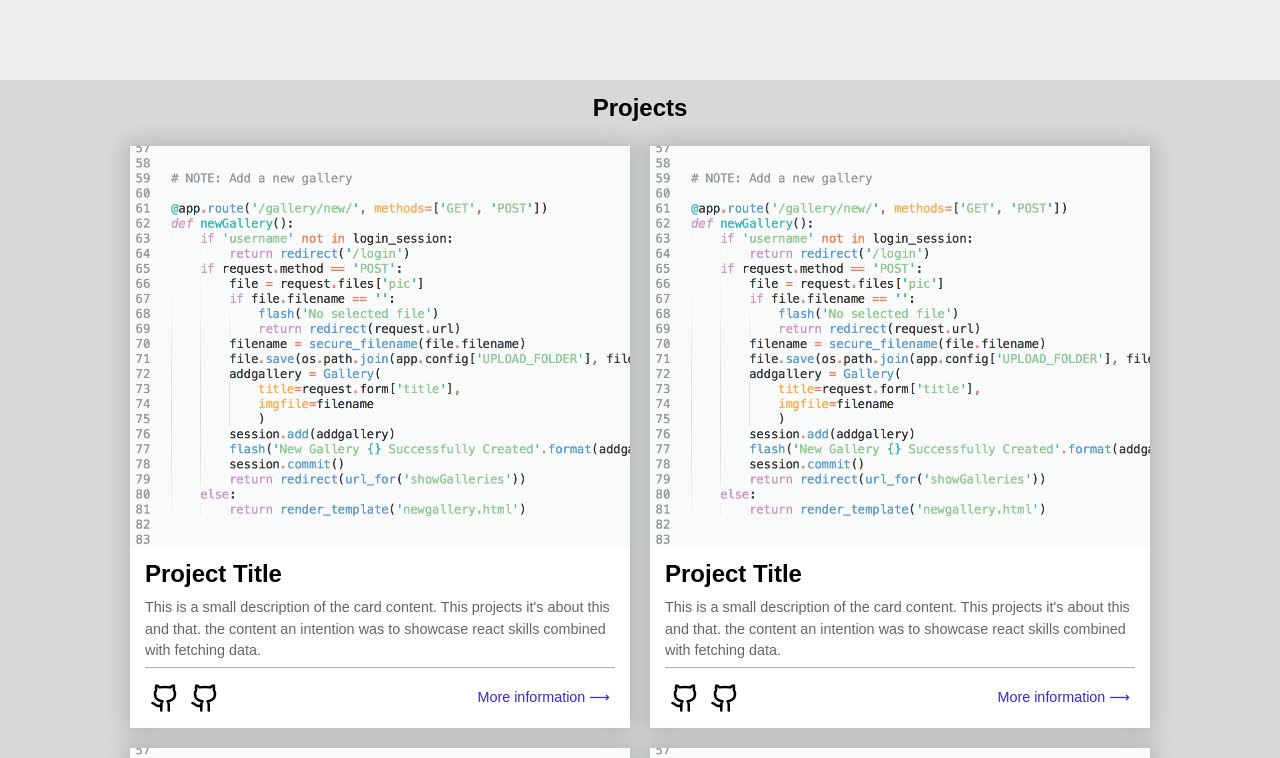
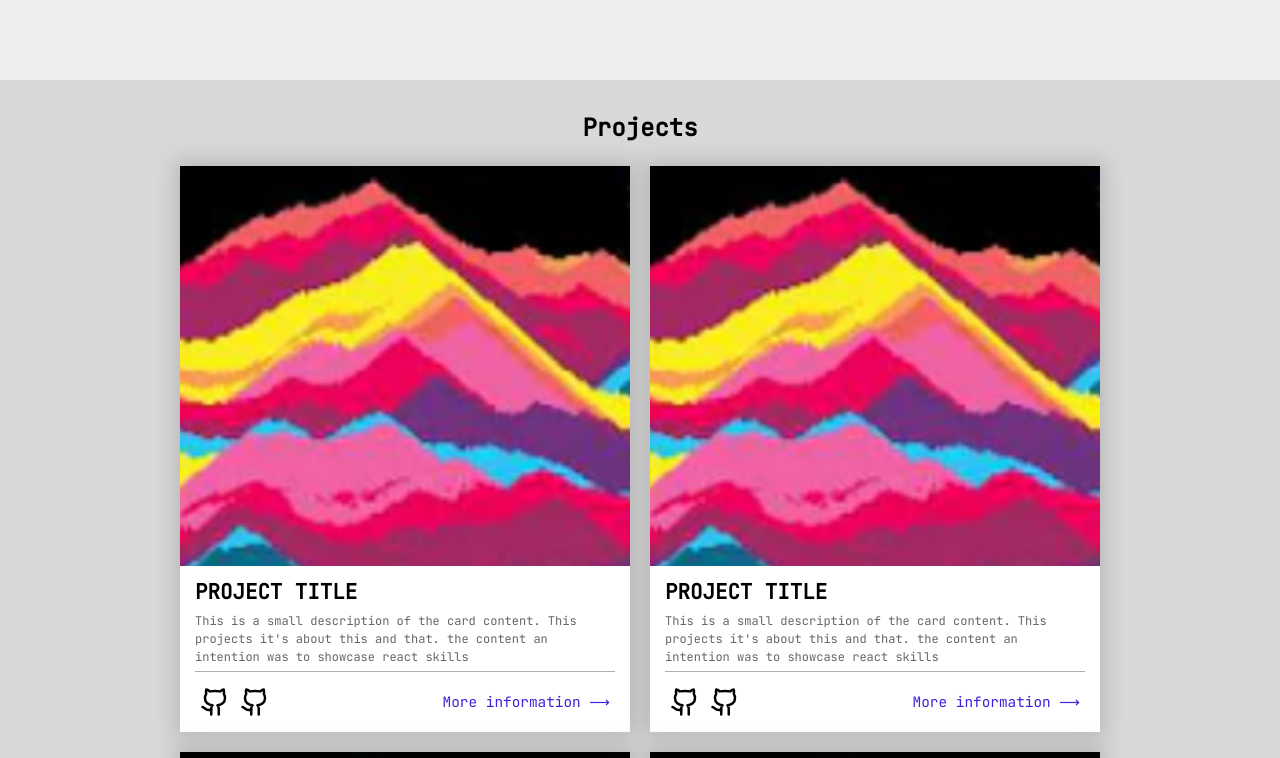
Before and after one commit to alvaro347/afrstudio, a React (Create React App) app: page / in a window 1280 px wide. Shown: the part 420-1178 px from the top of the page. Built offline with nearby package versions, Linux system fonts and the light colour scheme.

Commit message:
Card adjustment.

```diff
--- a/public/index.html
+++ b/public/index.html
@@ -3,6 +3,7 @@
   <head>
     <meta charset="utf-8" />
     <link rel="icon" href="%PUBLIC_URL%/favicon.ico" />
+    <link href='https://fonts.googleapis.com/css?family=JetBrains Mono' rel='stylesheet'>
     <meta name="viewport" content="width=device-width, initial-scale=1" />
     <meta name="theme-color" content="#000000" />
     <meta
--- a/src/components/ProjectCard.jsx
+++ b/src/components/ProjectCard.jsx
@@ -1,15 +1,16 @@
 import React from "react";
 import "../css/ProjectCard.css";
-import projectExample from "../img/code.png";
+// import projectExample from "../img/code.png";
 import logo from "../img/github.svg";
+import image1 from "../img/image1.png";
 
 function ProjectCard() {
 	return (
 		<div className="card">
-			<img src={projectExample} alt="Card" className="h-full w-full object-cover object-center lg:h-full lg:w-full" />
+			<img src={image1} alt="Card" className="h-full w-full object-cover object-center lg:h-full lg:w-full" />
 			<div className="card-content">
-				<h2 class="card-title">Project Title</h2>
-				<p className="card-description">This is a small description of the card content. This projects it's about this and that. the content an intention was to showcase react skills combined with fetching data.</p>
+				<h2 className="card-title">Project Title</h2>
+				<p className="card-description">This is a small description of the card content. This projects it's about this and that. the content an intention was to showcase react skills</p>
 				<div className="more-info flex justify-between">
 					<div className="icons flex">
 						<img src={logo} alt="Icon 1" className="" />
--- a/src/components/ProjectCard2.jsx
+++ b/src/components/ProjectCard2.jsx
@@ -4,15 +4,15 @@ import '../css/ProjectCard2.css';
 
 function ProjectCard2() {
 	return (
-<div class="product-card">
-  <div class="product-image"></div>
-  <div class="product-details">
-    <h2 class="product-title">Product Title</h2>
-    <p class="product-description">Product Description goes here. Lorem ipsum dolor sit amet, consectetur adipiscing elit.</p>
-    <div class="product-icons">
-      <i class="material-icons">star</i>
-      <i class="material-icons">favorite</i>
-      <i class="material-icons">share</i>
+<div className="product-card">
+  <div className="product-image"></div>
+  <div className="product-details">
+    <h2 className="product-title">Product Title</h2>
+    <p className="product-description">Product Description goes here. Lorem ipsum dolor sit amet, consectetur adipiscing elit.</p>
+    <div className="product-icons">
+      <i className="material-icons">star</i>
+      <i className="material-icons">favorite</i>
+      <i className="material-icons">share</i>
     </div>
   </div>
 </div>
--- a/src/css/MainPage.css
+++ b/src/css/MainPage.css
@@ -1,5 +1,6 @@
+
 body {
-	font-family: Arial, sans-serif;
+	font-family: JetBrains Mono, Arial, sans-serif;
 	margin: 0;
 	padding: 0;
 	background-color: #d8d8d8;
@@ -35,7 +36,7 @@ h1 {
 }
 
 section {
-	/* padding: 20px; */
+	padding: 20px;
 }
 
 .title-section {
--- a/src/css/nav.css
+++ b/src/css/nav.css
@@ -6,6 +6,7 @@ nav {
   align-content: center;
 	position: fixed;
 	width: 100%;
+
 }
 
 .nav-link {
--- a/src/css/projectcard.css
+++ b/src/css/projectcard.css
@@ -3,7 +3,7 @@
   flex-grow: 1;
   box-shadow: 0 0 20px 5px rgba(0, 0, 0, 0.15);
   overflow: hidden;
-  max-width: 500px;
+  max-width: 450px;
   min-width: 400px;
   margin: 10px 10px;
   background-color: #ffffff;
@@ -25,21 +25,17 @@
 }
 
 .card-title {
-  font-size: 1.5rem;
-
+  font-size: 1.3rem;
+  text-transform: uppercase;
   font-weight: bold;
 }
 
 .card-description {
-  font-size: 0.9rem;
+  font-size: 0.75rem;
   color: #666;
   margin: 5px 0;
 }
 
-.icons {
-
-
-}
 
 .more-info {
   border-top: 1px solid rgb(175, 175, 175);
@@ -48,6 +44,7 @@
 
 .more-info-text {
   margin-top: 10px;
+  font-size: 0.8rem;
 }
 
 .more-info-text p {
--- a/src/pages/MainPage.jsx
+++ b/src/pages/MainPage.jsx
@@ -8,7 +8,7 @@ import ProjectCard from "../components/ProjectCard";
 
 function MainPage() {
 	return (
-		<div>
+		<div className="main-page">
 			<header id="header">
 				<div id="header-front">
 					<div id="header-left-block">
```
Also changed, not shown: src/img/image1.png (added).
